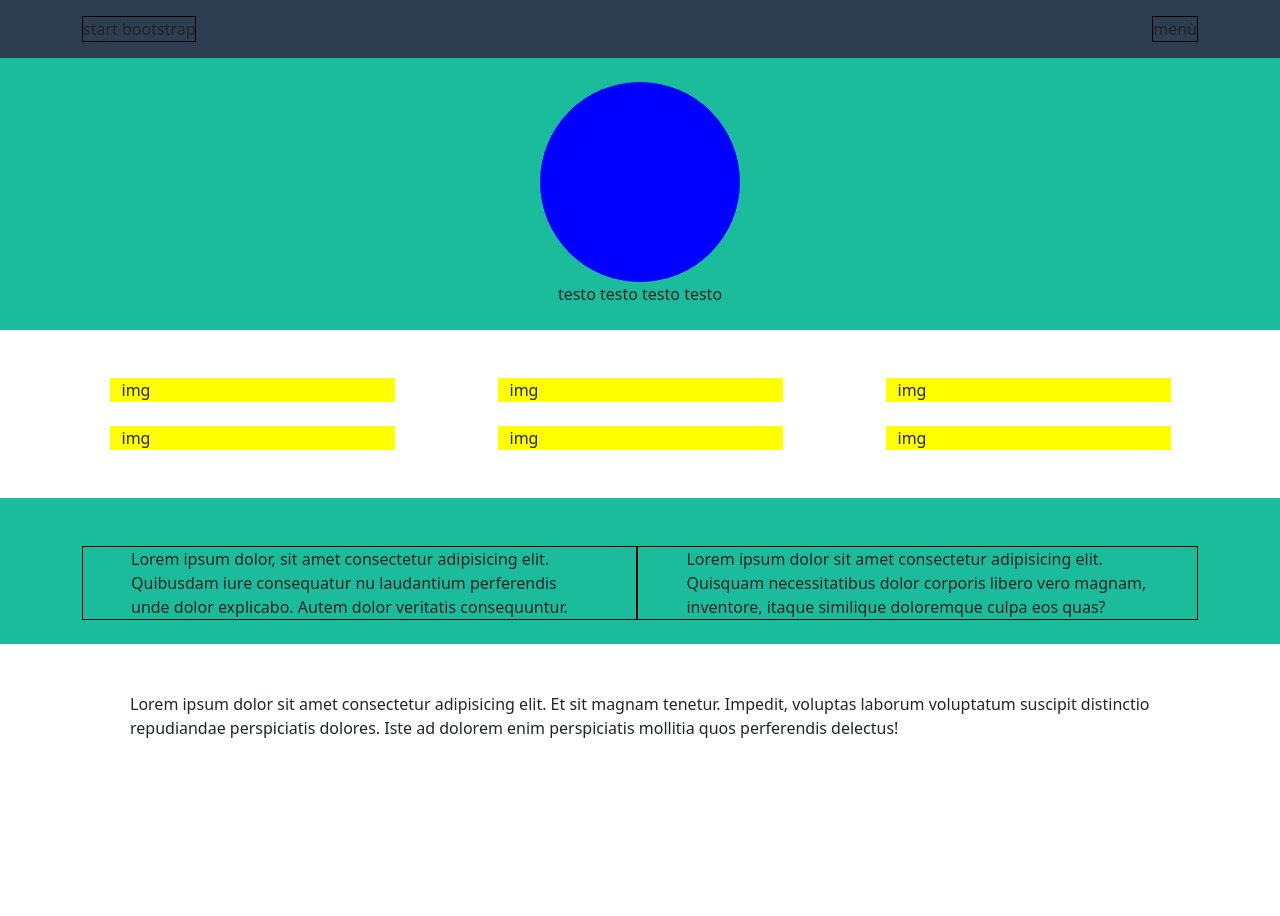
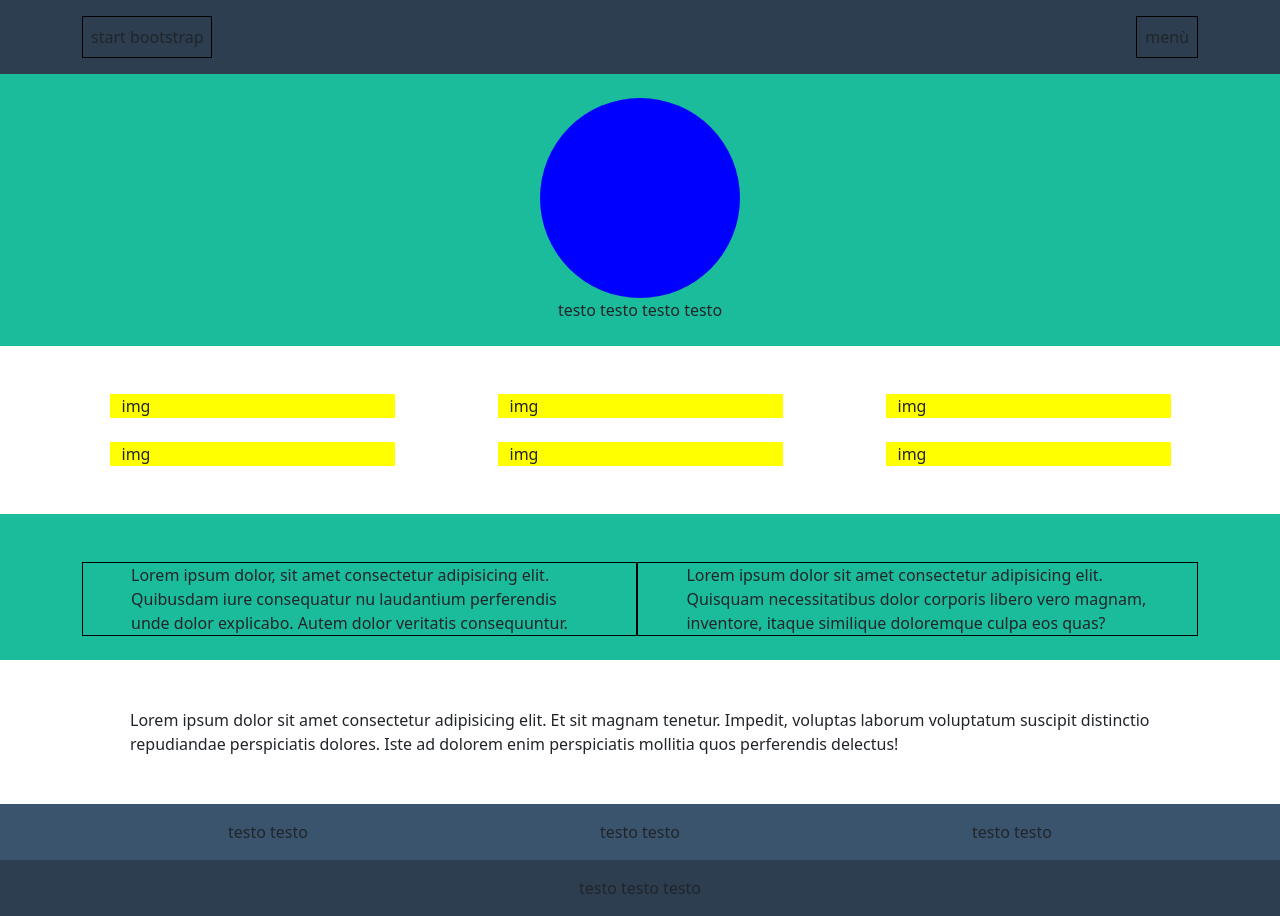
Before and after one commit to FedericoMorrillo/html-css-bootstrap-freelancer, a plain HTML site: page index.html in a window 1280 px wide. Before the commit the page ends 800 px from the top, so only its background shows below. Drawn offline with nearby package versions, Linux system fonts and the light colour scheme.

Commit message:
feat: struttura terminata

```diff
--- a/css/style.css
+++ b/css/style.css
@@ -31,6 +31,7 @@
     --sezione-back:#1abc9c;
     --debug:yellow;
     --debug-border:1px solid black;
+    --footer:#3a546d;
 }
 /*variabili*/
 /*header*/
@@ -42,9 +43,19 @@ background-color: var(--menu);
 .sezione{
     background-color: var(--sezione-back);
 }
+/*main*/
+/*footer*/
+.info{
+    background-color: var(--footer);
+}
+.copyright{
+    background-color: #2c3e50;
+}
+/*footer*/
+/*responsive*/
 @media screen and (min-width: 768px){
     .cont-about{
         display: flex;
     }
 }
-/*main*/
+/*responsive*/
--- a/index.html
+++ b/index.html
@@ -1,20 +1,23 @@
 <!DOCTYPE html>
 <html lang="en">
+
 <head>
     <meta charset="UTF-8">
     <meta name="viewport" content="width=device-width, initial-scale=1.0">
     <!--bootstrap-->
-    <link href="https://cdn.jsdelivr.net/npm/bootstrap@5.3.2/dist/css/bootstrap.min.css" rel="stylesheet" integrity="sha384-T3c6CoIi6uLrA9TneNEoa7RxnatzjcDSCmG1MXxSR1GAsXEV/Dwwykc2MPK8M2HN" crossorigin="anonymous">
+    <link href="https://cdn.jsdelivr.net/npm/bootstrap@5.3.2/dist/css/bootstrap.min.css" rel="stylesheet"
+        integrity="sha384-T3c6CoIi6uLrA9TneNEoa7RxnatzjcDSCmG1MXxSR1GAsXEV/Dwwykc2MPK8M2HN" crossorigin="anonymous">
     <!--/bootstrap-->
     <title>Bootstrap Freelancer</title>
     <link rel="stylesheet" href="css/style.css">
 </head>
+
 <body>
     <!--menù alto-->
     <header class="container-fluid fm_p-reset pt-3 pb-3">
         <div class="container-md d-flex justify-content-between align-items-center">
-            <div class="box">start bootstrap</div>
-            <div class="box">menù</div>
+            <div class="box p-2">start bootstrap</div>
+            <div class="box p-2">menù</div>
         </div>
     </header>
     <!--/menù alto-->
@@ -44,8 +47,11 @@
         <section class="sezione container-fluid pt-5 pb-4">
             <!--sezione about-->
             <div class="container-md cont-about">
-                <div class="box px-5">Lorem ipsum dolor, sit amet consectetur adipisicing elit. Quibusdam iure consequatur nu laudantium perferendis unde dolor explicabo. Autem dolor veritatis consequuntur.</div>
-                <div class="box px-5"> Lorem ipsum dolor sit amet consectetur adipisicing elit. Quisquam necessitatibus dolor corporis libero vero magnam, inventore, itaque similique doloremque culpa eos quas?</div>
+                <div class="box px-5">Lorem ipsum dolor, sit amet consectetur adipisicing elit. Quibusdam iure
+                    consequatur nu laudantium perferendis unde dolor explicabo. Autem dolor veritatis consequuntur.
+                </div>
+                <div class="box px-5"> Lorem ipsum dolor sit amet consectetur adipisicing elit. Quisquam necessitatibus
+                    dolor corporis libero vero magnam, inventore, itaque similique doloremque culpa eos quas?</div>
             </div>
             <!--/sezione about-->
         </section>
@@ -53,11 +59,28 @@
             <!-- sezione contact me-->
             <div class="container-md">
                 <div class="p-5">
-                        Lorem ipsum dolor sit amet consectetur adipisicing elit. Et sit magnam tenetur. Impedit, voluptas laborum voluptatum suscipit distinctio repudiandae perspiciatis dolores. Iste ad dolorem enim perspiciatis mollitia quos perferendis delectus!
+                    Lorem ipsum dolor sit amet consectetur adipisicing elit. Et sit magnam tenetur. Impedit, voluptas
+                    laborum voluptatum suscipit distinctio repudiandae perspiciatis dolores. Iste ad dolorem enim
+                    perspiciatis mollitia quos perferendis delectus!
                 </div>
             </div>
             <!--/sezione contact me-->
         </section>
     </main>
+    <footer>
+        <section class="info">
+            <div class="container-md row mx-auto">
+                <div class=" text-center p-3 col-12 col-md-4 col-lg-4">testo testo</div>
+                <div class="text-center p-3 col-12 col-md-4 col-lg-4"> testo testo</div>
+                <div class="text-center p-3 col-12 col-md-4 col-lg-4">testo testo</div>
+            </div>
+        </section>
+        <section class="copyright">
+            <div class="text-center p-3">
+                testo testo testo
+            </div>
+        </section>
+    </footer>
 </body>
+
 </html>
```
Lines whose indentation alone changed are shown as unchanged.
